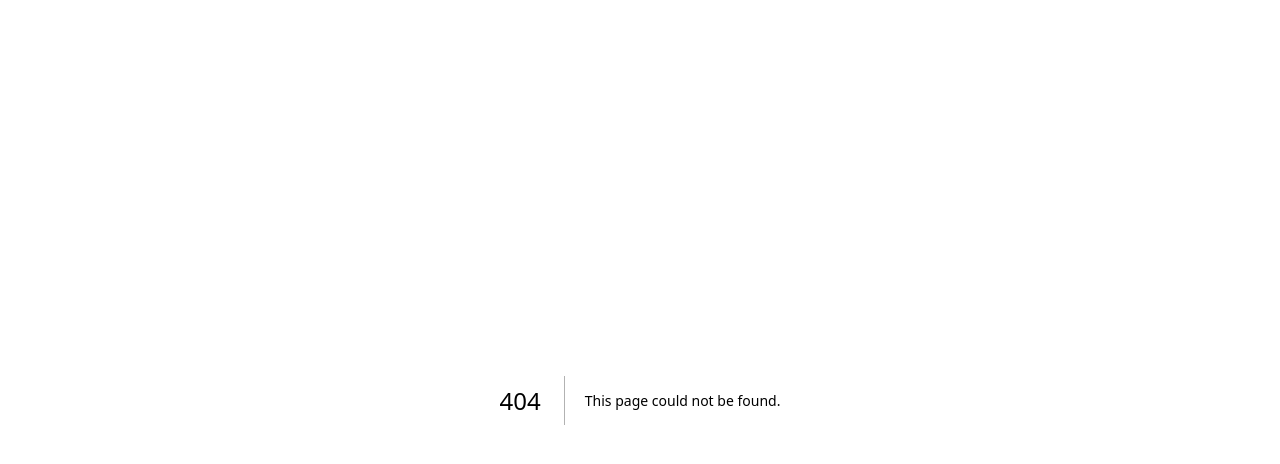
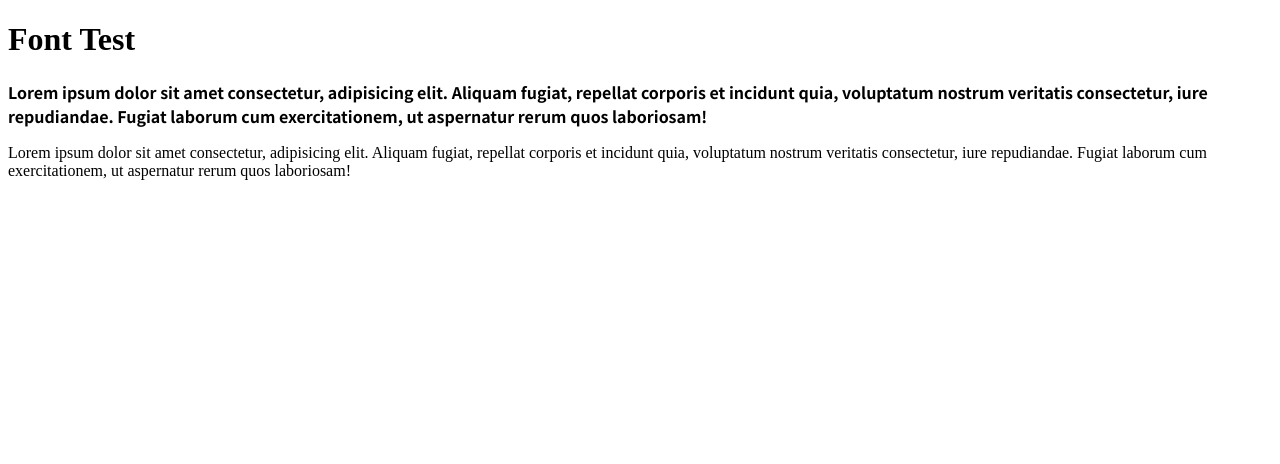
Before and after one commit to rmsoft-insu/nextboard, a Next.js app: page /font in a window 1280 px wide. Before the commit this address had no page. Shown: the top 464 px of the page. Built offline with nearby package versions, Linux system fonts and the light colour scheme.

Commit message:
Font Test

```diff
--- a/next.config.js
+++ b/next.config.js
@@ -1,7 +1,10 @@
 /** @type {import('next').NextConfig} */
 const nextConfig = {
   compiler: {
-    styledComponents: true,
+    styledComponents: {
+      displayName: true,
+      ssr: true,
+    },
   },
   env: {
     ACCESS_KEY: process.env.AWS_ACCESSKEY,
--- /dev/null
+++ b/pages/_document.tsx
@@ -0,0 +1,29 @@
+import Document, { DocumentContext } from "next/document";
+import { ServerStyleSheet } from "styled-components";
+export default class MyDocument extends Document {
+  static async getInitialProps(ctx: DocumentContext) {
+    const sheet = new ServerStyleSheet();
+    const originalRenderPage = ctx.renderPage;
+    try {
+      // sheet을 사용해 정의된 모든 스타일을 수집
+      ctx.renderPage = () =>
+        originalRenderPage({
+          enhanceApp: (App) => (props) =>
+            sheet.collectStyles(<App {...props} />),
+        });
+      // Documents의 initial props
+      const initialProps = await Document.getInitialProps(ctx);
+      // props와 styles를 반환
+      return {
+        ...initialProps,
+        styles: (
+          <>
+            {initialProps.styles} {sheet.getStyleElement()}
+          </>
+        ),
+      };
+    } finally {
+      sheet.seal();
+    }
+  }
+}
--- /dev/null
+++ b/pages/font/index.tsx
@@ -0,0 +1,46 @@
+import { Noto_Sans_KR } from "@next/font/google";
+import styled from "styled-components";
+import localFont from "@next/font/local";
+
+const notoSansKR = Noto_Sans_KR({
+  weight: "700",
+  style: ["normal"],
+  subsets: ["latin"],
+});
+
+/* const pretendard = localFont({
+  src: [
+    {
+      path: "../../util/fonts/Pretendard-SemiBold.woff2",
+    },
+  ],
+}); */
+
+const TextBox = styled.p`
+  font-family: ${notoSansKR.style.fontFamily};
+  font-weight: ${notoSansKR.style.fontWeight};
+`;
+
+const TextBox2 = styled.p``;
+
+const FontTest = () => {
+  return (
+    <div>
+      <h1>Font Test</h1>
+      <TextBox>
+        Lorem ipsum dolor sit amet consectetur, adipisicing elit. Aliquam
+        fugiat, repellat corporis et incidunt quia, voluptatum nostrum veritatis
+        consectetur, iure repudiandae. Fugiat laborum cum exercitationem, ut
+        aspernatur rerum quos laboriosam!
+      </TextBox>
+      <TextBox2>
+        Lorem ipsum dolor sit amet consectetur, adipisicing elit. Aliquam
+        fugiat, repellat corporis et incidunt quia, voluptatum nostrum veritatis
+        consectetur, iure repudiandae. Fugiat laborum cum exercitationem, ut
+        aspernatur rerum quos laboriosam!
+      </TextBox2>
+    </div>
+  );
+};
+
+export default FontTest;
--- a/pages/index.tsx
+++ b/pages/index.tsx
@@ -14,6 +14,12 @@ export default function Home() {
         <li>
           <Link href="/category">카테고리</Link>
         </li>
+        <li>
+          <Link href="/project/register">프로젝트</Link>
+        </li>
+        <li>
+          <Link href="/font">폰트</Link>
+        </li>
       </ul>
     </>
   );
```
